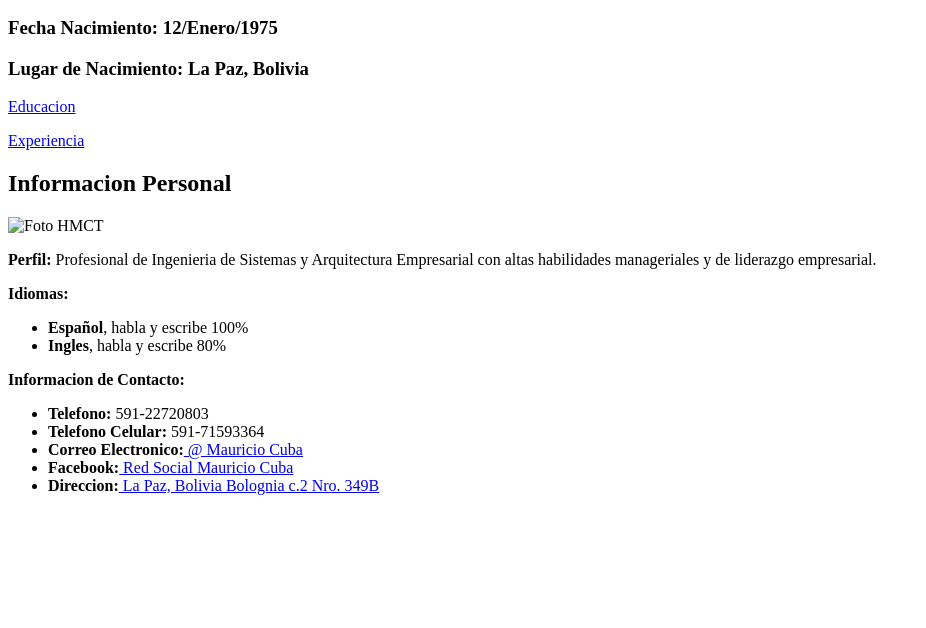
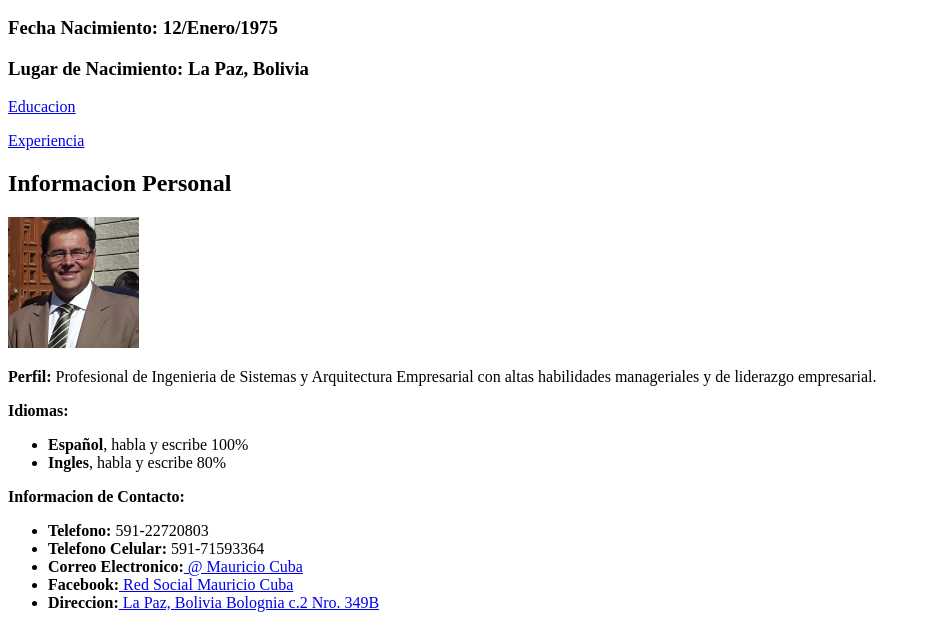
Before and after one commit to cubaap2017/FundamentosHTML_Mauricio_Cuba, a plain HTML site: page index.html in a window 1280 px wide. Shown: the part 212-840 px from the top of the page, without its empty margins (0-926 px from the left). Before the commit the page ends 800 px from the top, so only its background shows below. Drawn offline with Linux system fonts and the light colour scheme; files whose address does not match are found by name.

Commit message:
Complementando con Imagen

```diff
--- a/index.html
+++ b/index.html
@@ -9,7 +9,6 @@
   <body>
     <svg width="140" height="90" xmlns="http://www.w3.org/2000/svg" xmlns:svg="http://www.w3.org/2000/svg">
       <!-- Created with SVG-edit - http://svg-edit.googlecode.com/ -->
-
       <g>
         <title>LOGO MAURICIO CUBA</title>
         <rect fill="#FF0000" stroke="#000000" stroke-width="5" x="77" y="31" width="25" height="19.999999" id="svg_1"/>
@@ -33,7 +32,7 @@
     </nav>
     <section>
       <h2>Informacion Personal</h2>
-      <img src="C:\NEXTU\ProjectsWEB\images\hmct.png" alt="Foto HMCT">
+      <img src="C:\NEXTU\ProjectsWEB\ExamenesNextU\FundamentosHTML_Mauricio_Cuba\images\hmct.png" alt="Foto HMCT">
       <p>
         <strong> Perfil: </strong> Profesional de Ingenieria de Sistemas y Arquitectura Empresarial con altas habilidades manageriales y de liderazgo empresarial.
       </p>
```
Also changed, not shown: images/hmct.png (added).
